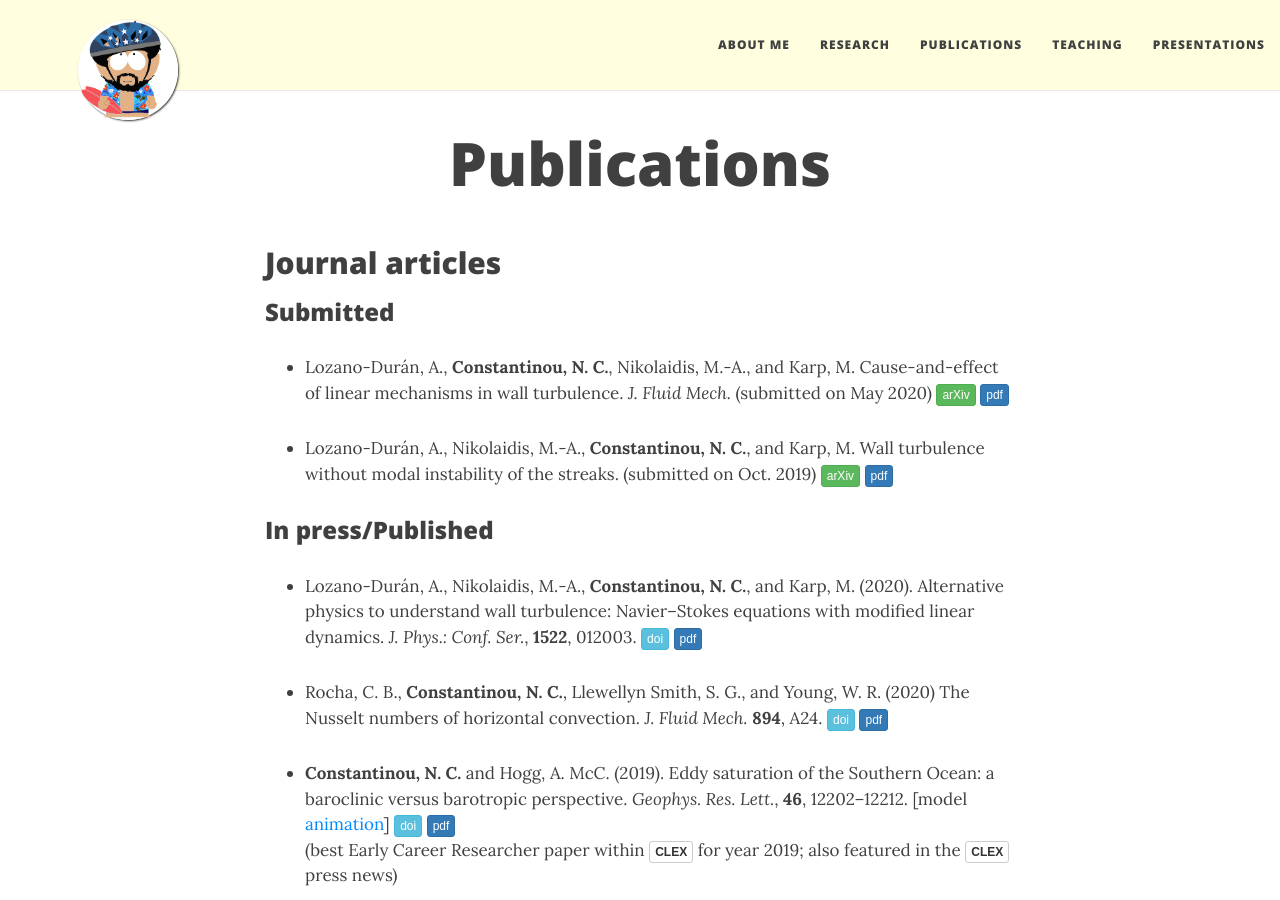
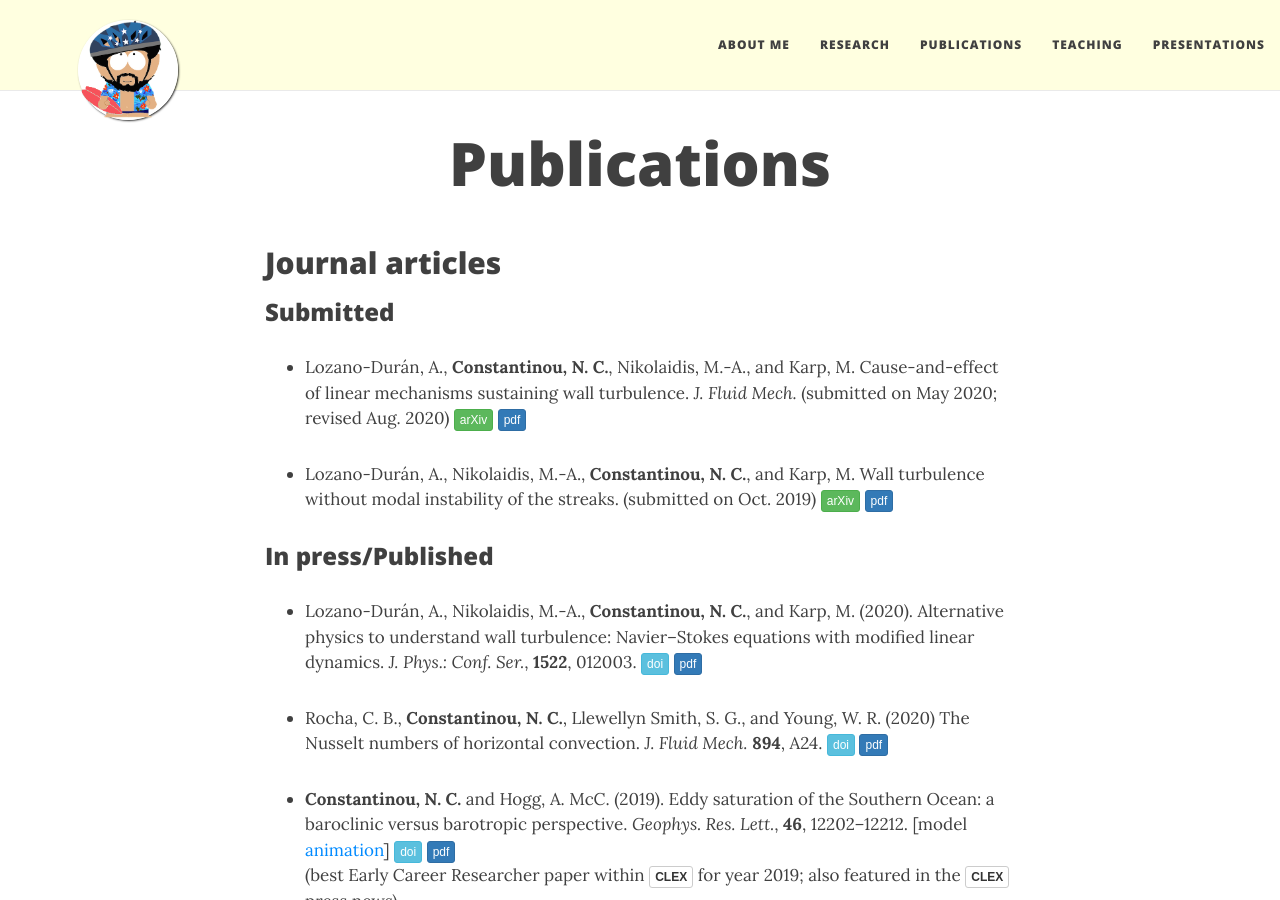
Before and after one commit to navidcy/navidcy.github.io, a Jekyll site: the page built from publications.md, in a window 1280 px wide and 900 px high. Built offline with Jekyll 4.4.1, drawn with Linux system fonts in a browser that asks for light colours; nearby versions of some CDN libraries; comment, search, counter and statistics services are not loaded.

Commit message:
uploads revised JFM2020 paper

```diff
--- a/publications.md
+++ b/publications.md
@@ -14,7 +14,7 @@
 - Rocha, C. B., **Constantinou, N. C.**, Llewellyn Smith, S. G., and  Young, W. R. The heat flux of horizontal convection: Nusselt number scaling. _J. Fluid Mech._ (submitted on ...) [<span class="btn btn-success btn-xs{{end}}" style="font-family:sans-serif;">arXiv</span>][arXiv:1912.05229]{:target="_blank"} [<span class="btn btn-primary btn-xs{{end}}" style="font-family:sans-serif;">pdf</span>][HCNuDefinition]
 -->
 
-- Lozano-Durán, A., **Constantinou, N. C.**, Nikolaidis, M.-A., and Karp, M. Cause-and-effect of linear mechanisms in wall turbulence. _J. Fluid Mech._ (submitted on May 2020) [<span class="btn btn-success btn-xs{{end}}" style="font-family:sans-serif;">arXiv</span>][arXiv:2005.05303]{:target="_blank"} [<span class="btn btn-primary btn-xs{{end}}" style="font-family:sans-serif;">pdf</span>][cause-effect-linearmechanism]
+- Lozano-Durán, A., **Constantinou, N. C.**, Nikolaidis, M.-A., and Karp, M. Cause-and-effect of linear mechanisms sustaining wall turbulence. _J. Fluid Mech._ (submitted on May 2020; revised Aug. 2020) [<span class="btn btn-success btn-xs{{end}}" style="font-family:sans-serif;">arXiv</span>][arXiv:2005.05303]{:target="_blank"} [<span class="btn btn-primary btn-xs{{end}}" style="font-family:sans-serif;">pdf</span>][cause-effect-linearmechanism]
 
 
 - Lozano-Durán, A., Nikolaidis, M.-A., **Constantinou, N. C.**, and Karp, M. Wall turbulence without modal instability of the streaks. (submitted on Oct. 2019) [<span class="btn btn-success btn-xs{{end}}" style="font-family:sans-serif;">arXiv</span>][arXiv:1909.05490]{:target="_blank"} [<span class="btn btn-primary btn-xs{{end}}" style="font-family:sans-serif;">pdf</span>][modallystableturbulence]
```
Also changed, not shown: 1 other file.
